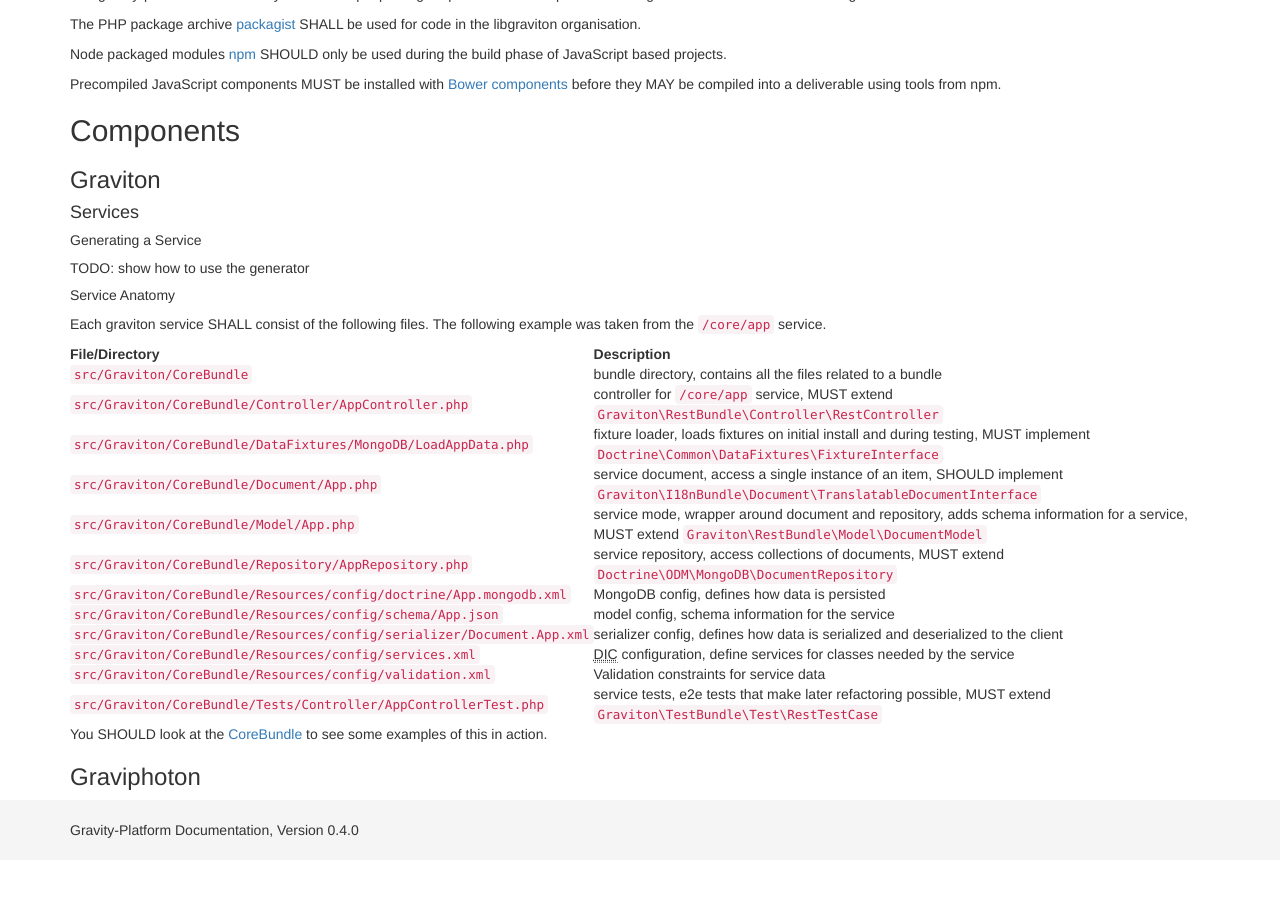
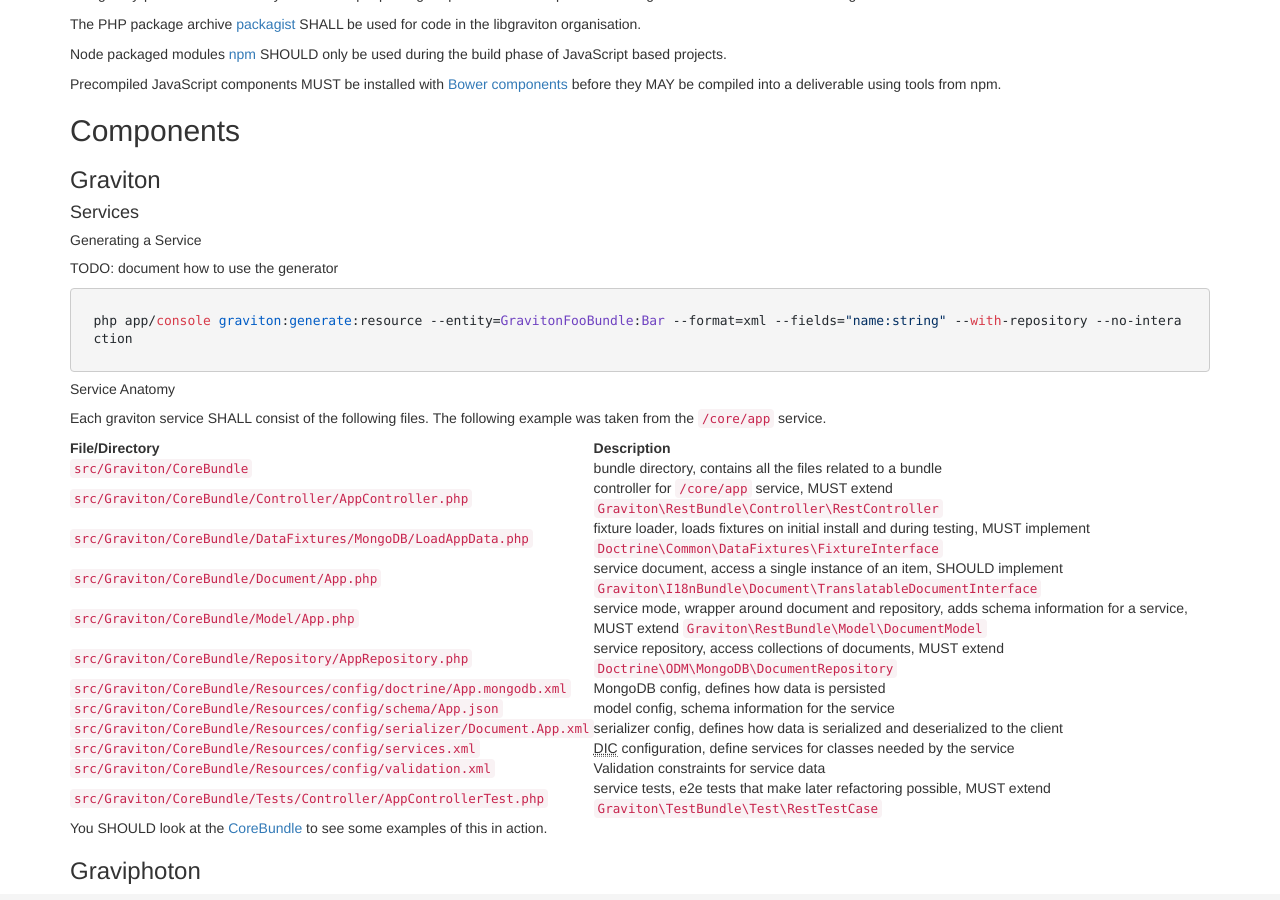
Before and after one commit to gravity-platform/doc, a Jekyll site: the page built from hacking.md, in a window 1280 px wide and 900 px high, scrolled down 890 px. Built offline with Jekyll 4.4.1, drawn with Linux system fonts in a browser that asks for light colours; nearby versions of some CDN libraries; Markdown is read by kramdown in place of the engine named in the settings; before the commit the page ends 1750 px from its top, so only the background shows below that.

Commit message:
add generator example

`````diff
--- a/hacking.md
+++ b/hacking.md
@@ -67,7 +67,11 @@ before they MAY be compiled into a deliverable using tools from npm.
 
 ##### Generating a Service
 
-TODO: show how to use the generator
+TODO: document how to use the generator
+
+````
+php app/console graviton:generate:resource --entity=GravitonFooBundle:Bar --format=xml --fields="name:string" --with-repository --no-interaction
+````
 
 ##### Service Anatomy
 
`````
